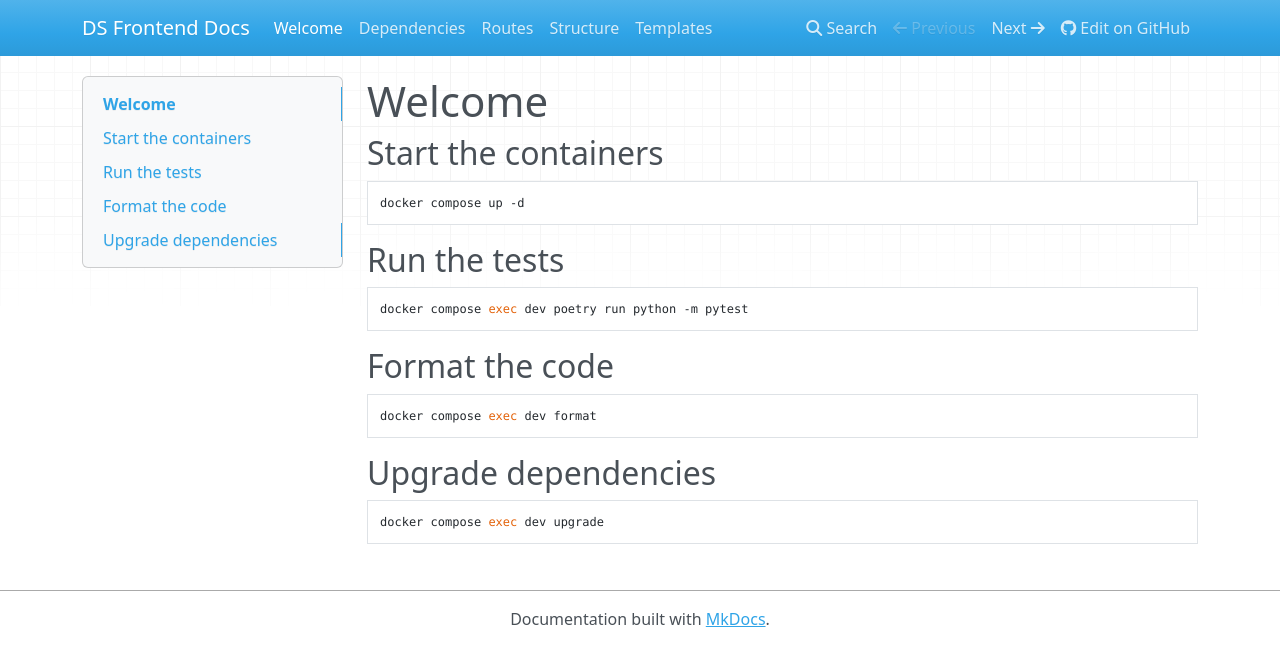
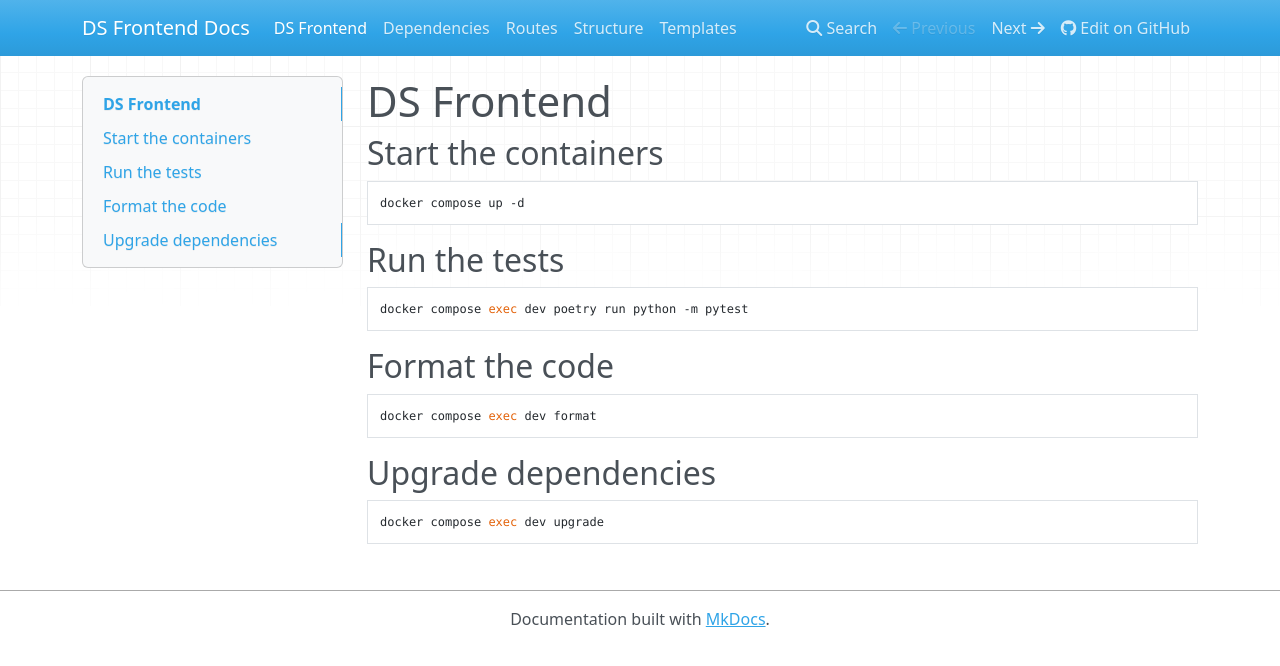
Before and after one commit to nationalarchives/ds-frontend, an MkDocs documentation site: the page built from docs/index.md, in a window 1280 px wide. Shown: the top 666 px of the page. Built offline with MkDocs 1.6.1, drawn with Linux system fonts in a browser that asks for light colours; nearby versions of some CDN libraries.

Commit message:
Update docs/index.md

```diff
--- a/docs/index.md
+++ b/docs/index.md
@@ -1,4 +1,4 @@
-# Welcome
+# DS Frontend
 
 ## Start the containers
 
```
